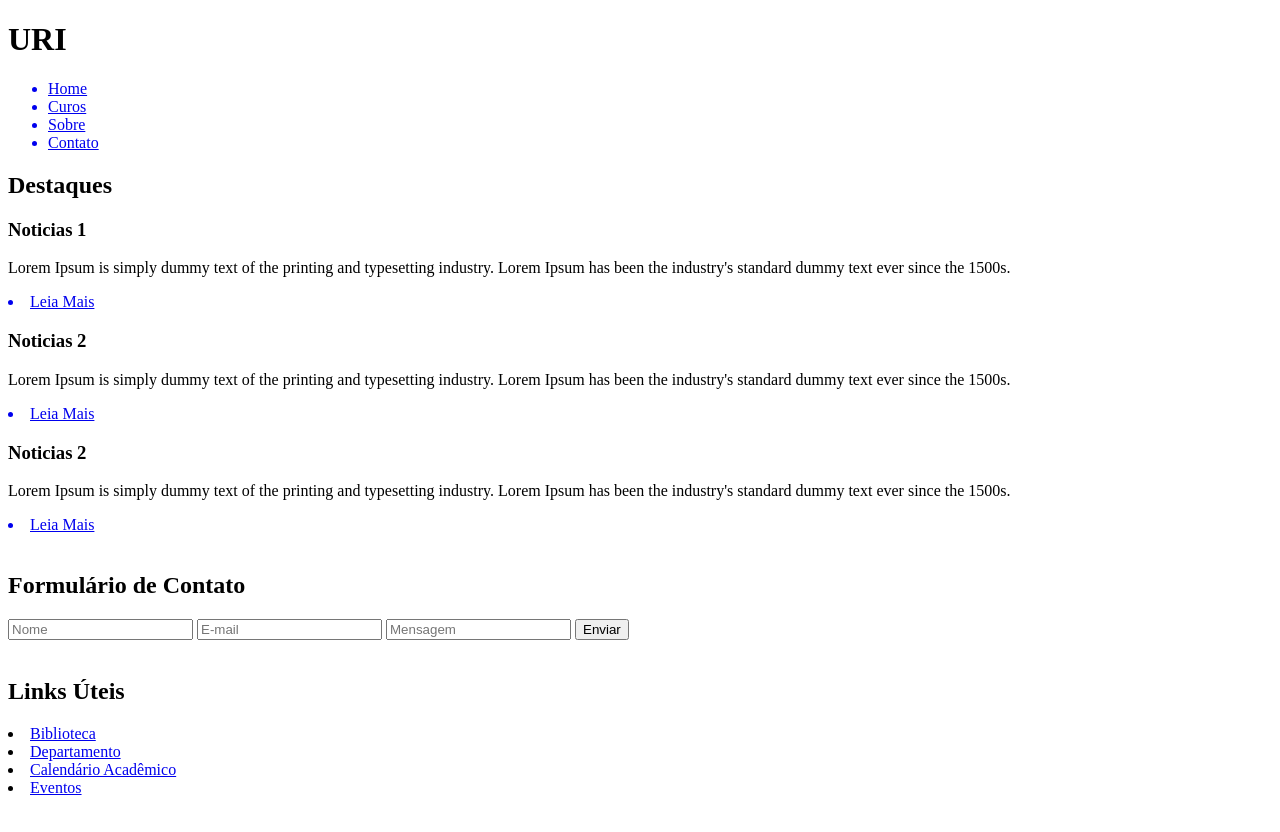
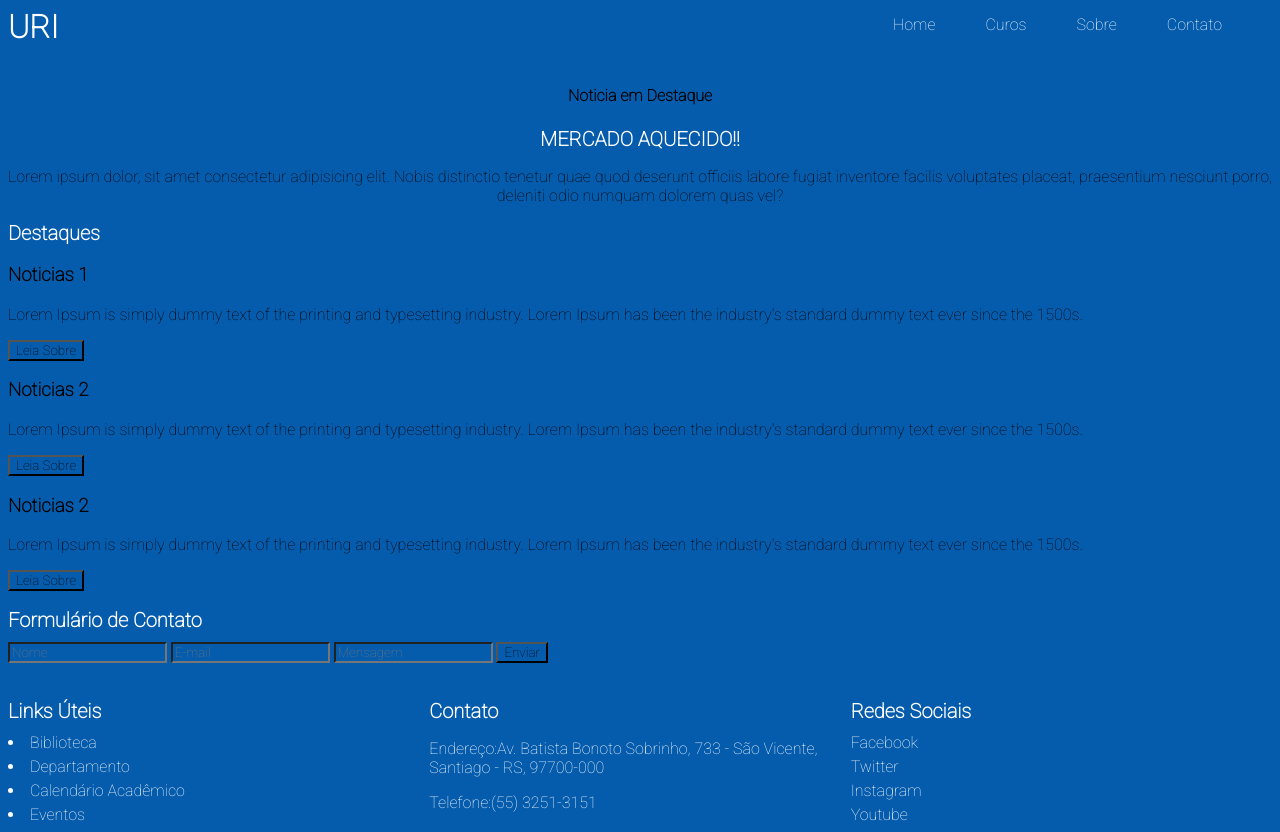
Before and after one commit to FernandoLirio/LandingPageFacul, a plain HTML site: page index.html in a window 1280 px wide. Shown: the top 832 px of the page. Drawn offline with Linux system fonts and the light colour scheme.

Commit message:
commit
atualização

```diff
--- a/css/style.css
+++ b/css/style.css
@@ -0,0 +1,89 @@
+@import url('https://fonts.googleapis.com/css2?family=Roboto:wght@100&display=swap');
+
+*{
+    background-color: rgb(5, 92, 173);
+    font-family: 'Roboto', sans-serif;
+}
+
+header {
+    background-color: rgb(5, 92, 173);
+    flex-direction: column;
+    align-items: center;
+}
+
+.title {
+    display: flex;
+    justify-content: space-between;
+    align-items: center;
+  }
+
+.title h1 {
+    color: #ffffff;
+    margin: 0;
+    display: inline;
+}
+
+.title ul {
+    display:flex;
+    list-style: none;
+    margin: 0;
+    padding: 0;
+}
+
+.title ul li {
+    margin-right: 50px;
+}
+
+.mercado {
+    text-align: center;
+}
+
+/*rodapé*/
+
+footer {
+    display: flex;
+    flex-wrap: wrap;
+}
+
+.links, .contatos, .redes {
+    flex: 1;
+    margin-right: 30px;
+    color: #ffffff;
+}
+
+.links {
+    order: 1;
+}
+
+.contatos {
+    order: 2;
+}
+
+.redes {
+    order: 4;
+}
+
+h2 {
+    color: #ffffff;
+    font-size: 20px;
+    margin-bottom: 10px;
+}
+
+ul {
+    list-style: none;
+    margin: 0;
+    padding: 0;
+}
+
+li {
+    margin-bottom: 5px;
+}
+
+a {
+    color: #ffffff;
+    text-decoration: none;
+}
+
+a:hover {
+    text-decoration: underline;
+}
--- a/index.html
+++ b/index.html
@@ -4,6 +4,7 @@
     <meta charset="UTF-8">
     <meta http-equiv="X-UA-Compatible" content="IE=edge">
     <meta name="viewport" content="width=device-width, initial-scale=1.0">
+    <link rel="icon" href="/favicons/favicon-16x16.png">
     <link rel="stylesheet" href="/css/style.css">
     <title>URI | Santiago</title>
 </head>
@@ -19,6 +20,12 @@
             <a href="Contato"><li>Contato</li></a>
         </ul>
         </div>
+        <br>
+        <div class="mercado">
+            <h4>Noticia em Destaque</h4>
+            <h2>MERCADO AQUECIDO!!</h2>
+            <p>Lorem ipsum dolor, sit amet consectetur adipisicing elit. Nobis distinctio tenetur quae quod deserunt officiis labore fugiat inventore facilis voluptates placeat, praesentium nesciunt porro, deleniti odio numquam dolorem quas vel?</p>
+        </div>
 
     </header>
 
@@ -29,19 +36,19 @@
             <p>Lorem Ipsum is simply dummy text of the printing and typesetting industry. Lorem Ipsum has been the industry's standard dummy text ever since the 1500s.
 
             </p>
-            <a href="#"><li>Leia Mais</li></a>
+            <a href="https://github.com/FernandoLirio"><button>Leia Sobre</button></a>
 
             <h3>Noticias 2</h3>
             <p>Lorem Ipsum is simply dummy text of the printing and typesetting industry. Lorem Ipsum has been the industry's standard dummy text ever since the 1500s.
 
             </p>
-            <a href="#"><li>Leia Mais</li></a>
+            <a href="https://github.com/FernandoLirio"><button>Leia Sobre</button></a>
 
             <h3>Noticias 2</h3>
             <p>Lorem Ipsum is simply dummy text of the printing and typesetting industry. Lorem Ipsum has been the industry's standard dummy text ever since the 1500s.
 
             </p>
-            <a href="#"><li>Leia Mais</li></a>
+            <a href="https://github.com/FernandoLirio"><button>Leia Sobre</button></a>
             <br>
             <form>
                 <h2>Formulário de Contato</h2>
@@ -54,7 +61,7 @@
     </main>
     <br>
     <footer>
-        <div class="final">
+        <div class="links">
             <h2>Links Úteis</h2>
             <li><a href="biblioteca">Biblioteca</a></li>
             <li><a href="departamento">Departamento</a></li>
```
Also changed, not shown: favicons/favicon-16x16.png (added).
